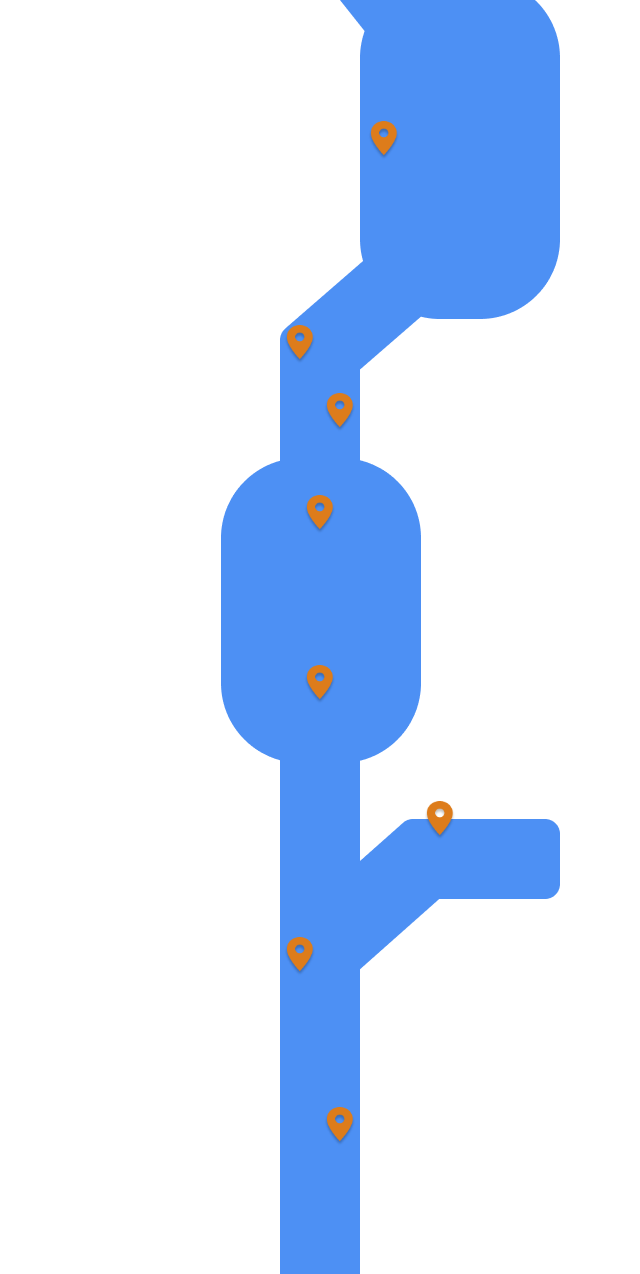
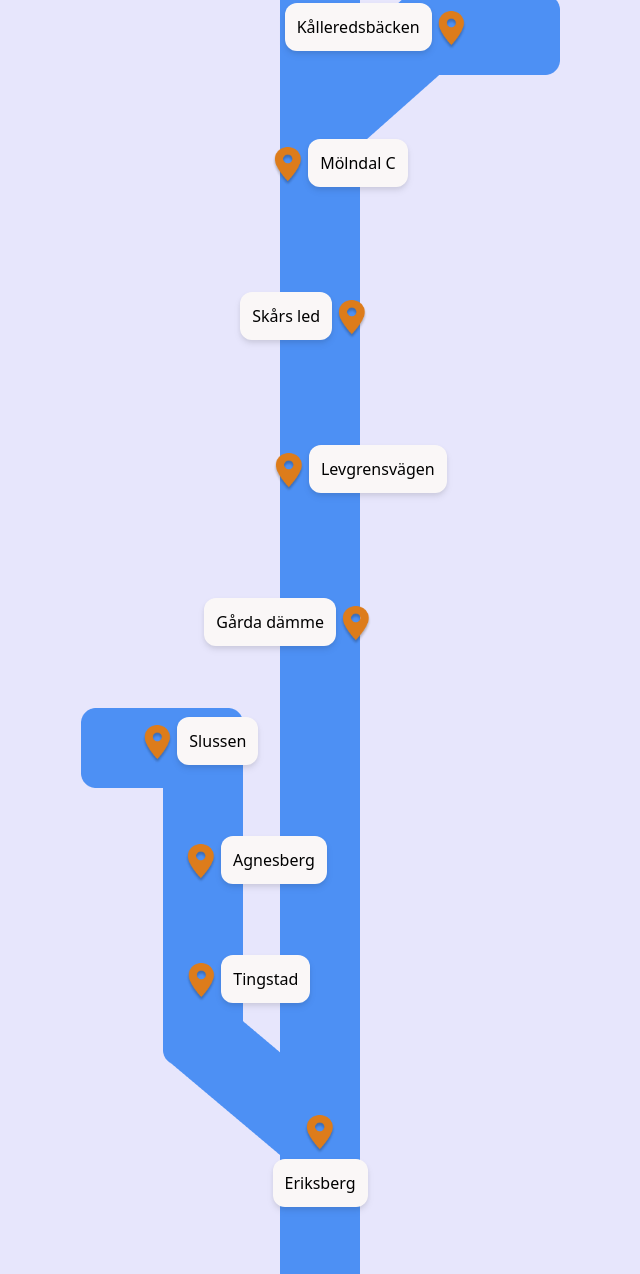
Before and after one commit to Karlsson2/waterworks, a website with bundled scripts: page src/index.html in a window 1280 px wide. Shown: the part 1483-2757 px from the top of the page, without its empty margins (320-960 px from the left). Built offline with nearby package versions, Linux system fonts and the light colour scheme.

Commit message:
added stations

```diff
--- a/src/index.html
+++ b/src/index.html
@@ -15,7 +15,7 @@
       rel="stylesheet"
     />
   </head>
-  <body>
+  <body class="bg-surface-purple">
     <div class="header">
 
     </div>
@@ -54,7 +54,7 @@
             y="5"
             fill="rgba(102,159,243,255)"
           />
-          <use xlink:href="#gentle-wave" x="48" y="7" fill="#fff" />
+          <use xlink:href="#gentle-wave" x="48" y="7" fill="#2F89FC" />
         </g>
       </svg>
     </div>
@@ -68,78 +68,91 @@
         <div class="arrow-down">&#8595;</div>
     </div>
 
-    <h1>Stationer:</h1>
-    <ul id="station-list">
-
     <!--- Första rutan END -->
 
-    <div class="bg-river-blue w-screen h-screen">
-      <h1 class="text-4xl text-white">Mölndalsån & Göta älv</h1>
     </div>
     <div class="bg-river-img bg-center bg-no-repeat" style="height: 3400px">
       <!-- Nedsjöns dämme -->
-      <div class="flex items-end justify-center mr-16" style="height: 6%">
+      <div class="flex flex-col items-center justify-end mr-16 gap-1" style="height: 6%">
         <img class="h-10" src="/src/img/location.png" alt="" />
+        <div class="bg-sand rounded-xl p-3 drop-shadow-md"><p>Nedsjöns dämme</p></div>
       </div>
       <!-- Härsjö dämme -->
-      <div class="flex items-end justify-center ml-32" style="height: 10%">
+      <div class="flex items-end justify-center ml-10 gap-1" style="height: 10%">
+        <div class="bg-sand rounded-xl p-3 drop-shadow-md"><p>Härsjö dämme</p></div>
         <img class="h-10" src="/src/img/location.png" alt="" />
       </div>
       <!-- Arketjärn -->
-      <div class="flex items-end justify-center mr-10" style="height: 6%">
+      <div class="flex items-end justify-center ml-12 gap-1" style="height: 6%">
         <img class="h-10" src="/src/img/location.png" alt="" />
+        <div class="bg-sand rounded-xl p-3 drop-shadow-md"><p>Arketjärn</p></div>
       </div>
       <!-- Landvettersjöns dämme -->
-      <div class="flex items-end justify-center ml-10" style="height: 2%">
+      <div class="flex flex-col items-center justify-center ml-10 gap-1" style="height: 4.5%">
         <img class="h-10" src="/src/img/location.png" alt="" />
+
+        <div class="bg-sand rounded-xl p-3 drop-shadow-md"><p>Landvettersjöns dämme</p></div>
       </div>
       <!-- Rådasjön -->
-      <div class="flex items-end justify-center" style="height: 3%">
+      <div class="flex flex-col items-center justify-end gap-1" style="height: 2.5%">
         <img class="h-10" src="/src/img/location.png" alt="" />
+        <div class="bg-sand rounded-xl p-3 drop-shadow-md"><p>Rådasjön</p></div>
       </div>
       <!-- Stensjö dämme -->
-      <div class="flex items-end justify-center" style="height: 5%">
+      <div class="flex flex-col items-center justify-end gap-1" style="height: 3.5%">
         <img class="h-10" src="/src/img/location.png" alt="" />
+        <div class="bg-sand rounded-xl p-3 drop-shadow-md"><p>Stensjö dämme</p></div>
       </div>
       <!-- Kålleredsbäcken -->
-      <div class="flex items-end justify-center ml-60" style="height: 4%">
-        <img class="h-10" src="/src/img/location.png" alt="" />
+      <div class="flex items-end justify-center ml-28 gap-1" style="height: 4.5%">
+        <div class="bg-sand rounded-xl p-3 drop-shadow-md"><p>Kålleredsbäcken</p></div>
+          <img class="h-10" src="/src/img/location.png" alt="" />
+        </a>
       </div>
       <!-- Mölndal C -->
-      <div class="flex items-end justify-center mr-10" style="height: 4%">
+      <div class="flex items-end justify-center ml-10 gap-1" style="height: 4%">
         <img class="h-10" src="/src/img/location.png" alt="" />
+        <div class="bg-sand rounded-xl p-3 drop-shadow-md"><p>Mölndal C</p></div>
       </div>
       <!-- Skårs led -->
-      <div class="flex items-end justify-center ml-10" style="height: 5%">
+      <div class="flex items-end justify-center mr-8 gap-1" style="height: 4.5%">
+        <div class="bg-sand rounded-xl p-3 drop-shadow-md"><p>Skårs led</p></div>
         <img class="h-10" src="/src/img/location.png" alt="" />
       </div>
       <!-- Levgrensvägen -->
-      <div class="flex items-end justify-center mr-10" style="height: 5%">
+      <div class="flex items-end justify-center ml-20 gap-1" style="height: 4.5%">
         <img class="h-10" src="/src/img/location.png" alt="" />
+        <div class="bg-sand rounded-xl p-3 drop-shadow-md"><p>Levgrensvägen</p></div>
       </div>
       <!-- Gårda dämme -->
-      <div class="flex items-end justify-center ml-10" style="height: 5%">
+      <div class="flex items-end justify-center mr-16 gap-1" style="height: 4.5%">
+        <div class="bg-sand rounded-xl p-3 drop-shadow-md"><p>Gårda dämme</p></div>
         <img class="h-10" src="/src/img/location.png" alt="" />
       </div>
       <!-- Slussen -->
-      <div class="flex items-end justify-center mr-72" style="height: 2%">
+      <div class="flex items-end justify-center mr-60 gap-1" style="height: 3.5%">
         <img class="h-10" src="/src/img/location.png" alt="" />
+        <div class="bg-sand rounded-xl p-3 drop-shadow-md"><p>Slussen</p></div>
       </div>
       <!-- Agnesberg -->
-      <div class="flex items-end justify-center mr-60" style="height: 3%">
+      <div class="flex items-end justify-center mr-32 gap-1" style="height: 3.5%">
         <img class="h-10" src="/src/img/location.png" alt="" />
+        <div class="bg-sand rounded-xl p-3 drop-shadow-md"><p>Agnesberg</p></div>
       </div>
       <!-- Tingstad -->
-      <div class="flex items-end justify-center mr-60" style="height: 4%">
+      <div class="flex items-end justify-center mr-36 gap-1" style="height: 3.5%">
         <img class="h-10" src="/src/img/location.png" alt="" />
+        <div class="bg-sand rounded-xl p-3 drop-shadow-md"><p>Tingstad</p></div>
       </div>
       <!-- Eriksberg -->
-      <div class="flex items-end justify-center" style="height: 5%">
+      <div class="flex flex-col items-center justify-end gap-1" style="height: 6%">
         <img class="h-10" src="/src/img/location.png" alt="" />
+        <div class="bg-sand rounded-xl p-3 drop-shadow-md"><p>Eriksberg</p></div>
       </div>
       <!-- Torshamnen -->
-      <div class="flex items-end justify-center" style="height: 15%">
+      <div class="flex flex-col items-center justify-end gap-1" style="height: 12%">
         <img class="h-10" src="/src/img/location.png" alt="" />
+        <div class="bg-sand rounded-xl p-3 drop-shadow-md"><p>Torshamnen</p></div>
       </div>
     </div>
   </body>
--- a/src/style.css
+++ b/src/style.css
@@ -67,7 +67,6 @@
     margin-top: 10px;
     height: 760px;
     border-radius: 0 0 22px 22px;
-    position: fixed;
   }
 
   .introduction h1 {
```
Also changed, not shown: src/output.css.
